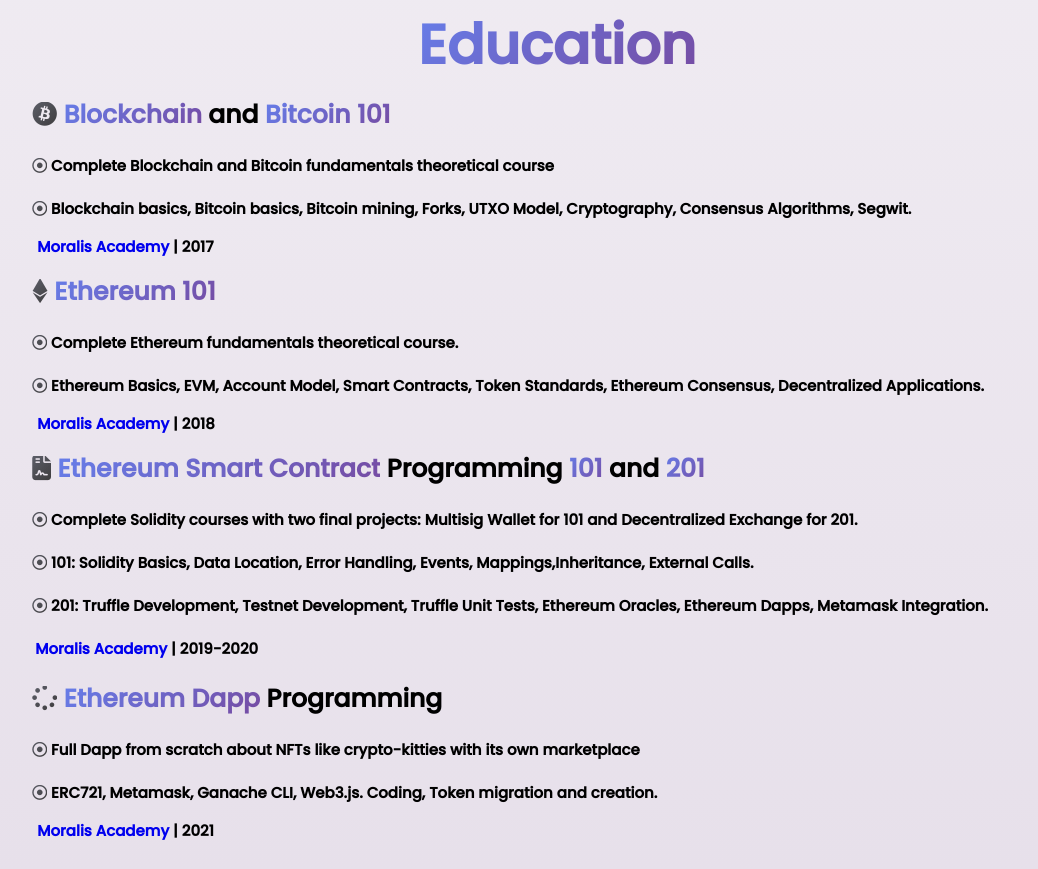
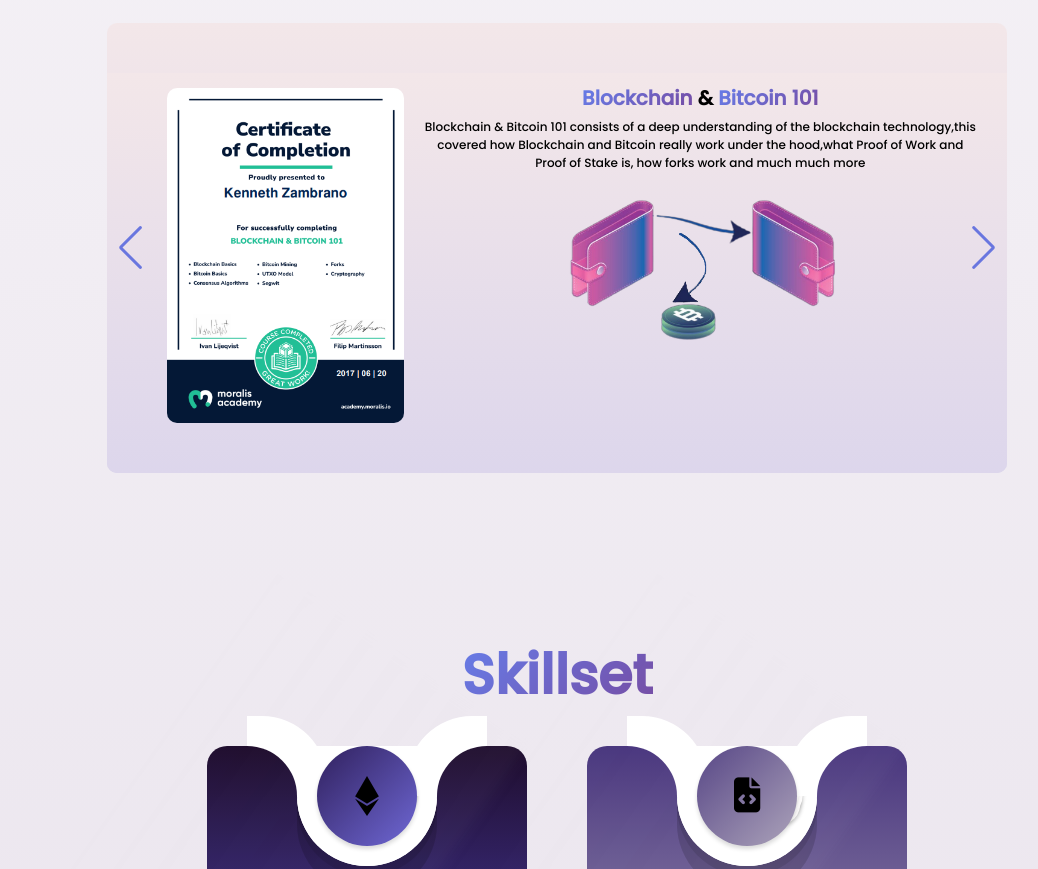
Before and after one commit to Zaria101/keneth.dev, a plain HTML site: page index.html in a window 1280 px wide. Shown: the part 2520-3389 px from the top of the page, without its empty margins (83-1121 px from the left). Drawn offline with nearby package versions, Linux system fonts and the light colour scheme.

Commit message:
Certificate edited

```diff
--- a/index.html
+++ b/index.html
@@ -16,9 +16,7 @@
     <!-- Swiper JS -->
     <link rel="stylesheet" href="https://unpkg.com/swiper@7/swiper-bundle.min.css"/>
 
-    <!-- Chart JS -->
 
-    <script src="https://cdnjs.cloudflare.com/ajax/libs/Chart.js/3.6.2/chart.min.js"></script>
 
   </head>
   <body>
@@ -128,102 +126,115 @@
         <!-- Education -->
       <div class="education-section">
 
-        <h1 class="heading education-heading"><span>Education</span></h1>
-        <div class="content-text">
-          <div class="contentt btc-content">
-            <h1>
-              <i class="fab fa-bitcoin"></i>
-              <span>Blockchain</span> and <span>Bitcoin 101</span>
-            </h1>
-            <p>
-              <i class="far fa-dot-circle"></i> Complete Blockchain and Bitcoin
-              fundamentals theoretical course
-            </p>
-            <p>
-              <i class="far fa-dot-circle"></i> Blockchain basics, Bitcoin
-              basics, Bitcoin mining, Forks, UTXO Model, Cryptography, Consensus
-              Algorithms, Segwit.
-            </p>
-            <div class="date">
-              <p>
-                <a href="https://moralis.io" target="_blank">Moralis Academy</a>
-                | 2017
-              </p>
+        <div class="swiper">
+          <!-- Additional required wrapper -->
+          <div class="swiper-wrapper">
+            <!-- Slides -->
+            <div class="swiper-slide first-slider">
+
+
+              <img src="/Img/Cerftificate-1.png" alt="Certificate-1">
+
+
+
+              <div class="content-first-slide">
+              <h1><span>Blockchain</span> & <span>Bitcoin 101</span></h1>
+              <p>Blockchain & Bitcoin 101 consists of a deep understanding of the blockchain technology,this covered how Blockchain and Bitcoin really work under the hood,what Proof of Work and Proof of Stake is, how forks work and much much more </p>
+
+              <div class="image-slider">
+                <img src="/Img/Blockchain&Bitcoin101.png" alt="Bitcoin101">
+              </div>
+
               </div>
             </div>
 
-          <div class="contentt eth-content">
+            <div class="swiper-slide">
 
-            <h1><i class="fab fa-ethereum"></i> <span>Ethereum 101</span></h1>
-            <p>
-              <i class="far fa-dot-circle"></i> Complete Ethereum fundamentals
-              theoretical course.
-            </p>
-            <p>
-              <i class="far fa-dot-circle"></i> Ethereum Basics, EVM, Account
-              Model, Smart Contracts, Token Standards, Ethereum Consensus,
-              Decentralized Applications.
-            </p>
-            <div class="date">
-              <p>
-                <a href="https://moralis.io" target="_blank">Moralis Academy</a>
-                | 2018
-              </p>
+
+              <img src="/Img/Certificate-2.png" alt="Certificate-2">
+
+
+              <div class="content-second-slide">
+                <h1><span>Ethereum 101</span></h1>
+                <p>Ethereum is a digital platform with which it is possible to create various decentralized applications. It allows you to send cryptocurrency to anyone for a small fee. It also powers apps that anyone can use and no one can take down. It is the world's programmable blockchain.</p>
+
+                <div class="image-slider">
+                  <img src="/Img/Ethereum101.png" alt="Ethereum101">
+                </div>
+
                 </div>
             </div>
 
-          <div class="contentt file-content">
-            <h1>
-              <i class="fas fa-file-contract"></i>
-              <span>Ethereum Smart Contract</span> Programming
-              <span>101</span> and <span>201</span>
-            </h1>
-            <p>
-              <i class="far fa-dot-circle"></i> Complete Solidity courses with
-              two final projects: Multisig Wallet for 101 and Decentralized
-              Exchange for 201.
-            </p>
-            <p>
-              <i class="far fa-dot-circle"></i> 101: Solidity Basics, Data
-              Location, Error Handling, Events, Mappings,Inheritance, External
-              Calls.
-            </p>
-            <p>
-              <i class="far fa-dot-circle"></i> 201: Truffle Development,
-              Testnet Development, Truffle Unit Tests, Ethereum Oracles,
-              Ethereum Dapps, Metamask Integration.
-            </p>
-            <div class="large-date">
-              <p>
-                <a href="https://moralis.io" target="_blank">Moralis Academy</a>
-                | 2019-2020
-              </p>
+            <div class="swiper-slide">
+
+              <img src="/Img/Certificate-3.png" alt="Certificate-3">
+
+
+
+
+              <div class="content-third-slide">
+                <h1><span>Ethereum Dapp</span> Programming</h1>
+                <p> A Dapp (decentralized applications) are what distinguishes the Ethereum network from many other blockchain networks. A decentralized application is a software application that runs over a network and is not controlled by a central authority. </p>
+
+                <div class="image-slider">
+                <img src="/Img/Ethereum_Dapp-removebg-preview.png" alt="Dapp">
+              </div>
+
                 </div>
             </div>
 
-          <div class="contentt spinner-content">
-            <h1>
-               <i class="fas fa-spinner"></i>
-              <span>Ethereum Dapp</span> Programming
-            </h1>
-            <p>
-              <i class="far fa-dot-circle"></i> Full Dapp from scratch about
-              NFTs like crypto-kitties with its own marketplace
-            </p>
-            <p>
-              <i class="far fa-dot-circle"></i> ERC721, Metamask, Ganache CLI,
-              Web3.js. Coding, Token migration and creation.
-            </p>
-            <div class="date">
-              <p>
-                <a href="https://moralis.io" target="_blank">Moralis Academy</a>
-                | 2021
-              </p>
+
+
+
+            <div class="swiper-slide">
+
+              <img src="/Img/Certificate-4.png" alt="Certificate-4">
+
+
+            <div class="content-fourth-slide">
+              <h1><span>Ethereum Smart Contract</span> Programming <span>101</span></h1>
+              <p>Smart contracts are a type of Ethereum account. This means that they have a balance and can send transactions over the network. However, they are not controlled by a user, but are implemented on the network and run as scheduled. </p>
+
+              <div class="image-slider">
+                <img src="/Img/Smart_Contract-removebg-preview.png" alt="Smart-Contract101">
+              </div>
+
+
+              </div>
+
+            </div>
+
+            <div class="swiper-slide">
+
+
+              <img src="/Img/Certificate-5.png" alt="Certificate-5">
+
+
+
+             <div class="content-fifth-slide">
+              <h1><span>Ethereum Smart Contract</span> Programming <span>201</span></h1>
+              <p>The Ethereum Smart Contract Programming 201 takes a deep-dive into the Ethereum ecosystem and explores everything from Web3, Truffle, Unit Testing and Dapps to Ethereum Oracle development. </p>
+
+              <div class="image-slider">
+                <img src="/Img/Smart-Contract_102-removebg-preview.png" alt="Smart-Contract201">
+              </div>
+
+
               </div>
             </div>
+
+
+
+
           </div>
+
+
+          <!-- If we need navigation buttons -->
+          <div class="swiper-button-prev"></div>
+          <div class="swiper-button-next"></div>
+
+
         </div>
-    </section>
 
   </div>
 
--- a/main.js
+++ b/main.js
@@ -87,3 +87,25 @@
 //   },200)
 
 }
+
+
+// Swiper
+
+const swiper = new Swiper('.swiper', {
+  // Optional parameters
+  direction: 'horizontal',
+  loop: true,
+
+ // If we need pagination
+  pagination: {
+    el: '.swiper-pagination',
+  },
+
+  // Navigation arrows
+  navigation: {
+    nextEl: '.swiper-button-next',
+    prevEl: '.swiper-button-prev',
+  },
+
+
+});
--- a/style.css
+++ b/style.css
@@ -407,66 +407,220 @@
   margin-bottom: 70px;
 }
 
-.education-section .content-text .contentt h1 {
-  font-size: 2.5rem;
-  padding: 10px 0px 10px 0px;
-}
-
-.education-section .content-text .contentt p {
-  font-size: 1.5rem;
-  text-align: left;
-  padding: 1rem 0;
-  font-weight: 600;
-}
-
-.education-section .content-text .contentt .date a {
-  font-size: 1.5rem;
-  text-align: left;
-  padding: 1rem 0;
-  font-weight: 600;
-}
-
-.education-section .content-text .contentt i {
-  background: linear-gradient(135deg, #5c5e68 0%, #222121dc 100%);
-  -webkit-text-fill-color: transparent;
-  -webkit-background-clip: text;
-}
-
-.education-section .content-text .contentt .date p {
-  padding: 5px;
-
-}
-
-.education-section .content-text .contentt .large-date {
-  width: 18%;
-}
-
-.education-section .content-text .contentt .large-date a {
-  padding-left: 3px;
-}
-
-.education-section .content-text .contentt .large-date:hover {
-  width: 18%;
-  background: linear-gradient(135deg, #5c5e68 0%, #000000 100%);
-  -webkit-text-fill-color: transparent;
-  -webkit-background-clip: text;
-  box-shadow: 0 .2rem .5rem rgba(0, 0, 0, .6);
-  border-radius: 7px;
-
-}
-
-.education-section .content-text .contentt .date {
-  width: 15%;
-}
-
-.education-section .content-text .contentt .date:hover {
-  background: linear-gradient(135deg, #5c5e68 0%, #000000 100%);
-  -webkit-text-fill-color: transparent;
-  -webkit-background-clip: text;
-  box-shadow: 0 .2rem .5rem rgba(0, 0, 0, .6);
-  border-radius: 7px;
-  width: 15%;
-}
+.swiper {
+  width: 900px;
+  height: 450px;
+  background-image: linear-gradient(to top, #dad4ec 0%, #dad4ec 1%, #f3e7e9 100%);
+  border-radius: 10px;
+  margin-top: 150px;
+}
+
+.swiper-slide {
+  /* text-align: center; */
+  margin-top: 50px;
+  height: 500px;
+  padding: 10px;
+  display: flex;
+  justify-content: center;
+
+}
+
+.first-slider {
+  /* background-color: #272731; */
+  background-image: linear-gradient(to top, #dad4ec 0%, #dad4ec 1%, #f3e7e9 100%);
+}
+
+/* First Slider */
+
+.content-first-slide {
+  padding-left: 20px;
+  padding-right: 20px;
+  text-align: center;
+  color: rgb(0, 0, 0);
+  /* margin-top: 30px; */
+
+}
+
+.content-first-slide h1 {
+  font-size: 2rem;
+}
+
+.content-first-slide p {
+  font-size: 1.2rem;
+  font-weight: 500;
+  padding-top: 5px;
+}
+
+.image-slider {
+  margin-top: -41px;
+  width: 88%;
+}
+
+.image-slider img {
+  width: 78% !important;
+}
+
+/* Ends First Slider */
+
+
+
+.swiper-slide img {
+  width: 33%;
+  border-radius: 10px;
+  /* box-shadow: 0 .2rem .5rem rgba(0, 0, 0, .3); */
+    height: 78%;
+    margin-left: 50px;
+    text-align: center;
+    margin-top: 5px
+}
+
+.swiper-slide img:hover{
+  transition: .4s linear;
+  transform: scale(1.1);
+  z-index: 2;
+  /* box-shadow: 0px 0px 1px #000; */
+}
+
+.swiper-button-prev:after{
+  color:rgb(105, 118, 223);
+}
+
+.swiper-button-next:after{
+  color:rgb(105, 118, 223);
+}
+
+
+/* Second Slider  */
+
+.content-second-slide {
+  padding-left: 20px;
+  padding-right: 20px;
+  text-align: center;
+  color: rgb(0, 0, 0);
+  /* margin-top: 30px; */
+
+}
+
+.content-second-slide h1 {
+  font-size: 2rem;
+}
+
+.content-second-slide p {
+  font-size: 1.2rem;
+  font-weight: 500;
+  padding-top: 5px;
+}
+
+.image-slider {
+  margin-top: -41px;
+  width: 88%;
+}
+
+.image-slider img {
+  width: 78% !important;
+}
+
+/* Ends Second Slider */
+
+
+/* Third Slider */
+
+.content-third-slide {
+  padding-left: 20px;
+  padding-right: 20px;
+  text-align: center;
+  color: rgb(0, 0, 0);
+  /* margin-top: 30px; */
+
+}
+
+.content-third-slide h1 {
+  font-size: 2rem;
+}
+
+.content-third-slide p {
+  font-size: 1.2rem;
+  font-weight: 500;
+  padding-top: 5px;
+}
+
+.image-slider {
+  margin-top: -41px;
+  width: 88%;
+}
+
+.image-slider img {
+  width: 78% !important;
+}
+
+/* Ends Third Slider */
+
+
+
+/* Fourth Slider */
+
+.content-fourth-slide {
+  padding-left: 20px;
+  padding-right: 20px;
+  text-align: center;
+  color: rgb(0, 0, 0);
+  /* margin-top: 30px; */
+
+}
+
+.content-fourth-slide h1 {
+  font-size: 2rem;
+}
+
+.content-fourth-slide p {
+  font-size: 1.2rem;
+  font-weight: 500;
+  padding-top: 5px;
+}
+
+.image-slider {
+  margin-top: -41px;
+  width: 88%;
+}
+
+.image-slider img {
+  width: 78% !important;
+}
+
+/* Ends Fourth Slider */
+
+
+/* Fifth Slider  */
+
+.content-fifth-slide {
+  padding-left: 20px;
+  padding-right: 20px;
+  text-align: center;
+  color: rgb(0, 0, 0);
+  /* margin-top: 30px; */
+
+}
+
+.content-fifth-slide h1 {
+  font-size: 2rem;
+}
+
+.content-fifth-slide p {
+  font-size: 1.2rem;
+  font-weight: 500;
+  padding-top: 5px;
+}
+
+.image-slider {
+  margin-top: -41px;
+  width: 88%;
+}
+
+.image-slider img {
+  width: 78% !important;
+}
+
+/* Ends Fifth Slider */
 
 
 /* Proyects-sections */
```
Also changed, not shown: Img/Blockchain&Bitcoin101.png (added), Img/Cerftificate-1.png (added), Img/Certificate-2.png (added), Img/Certificate-3.png (added), Img/Certificate-4.png (added), Img/Certificate-5.png (added), Img/Ethereum101.png (added), Img/Ethereum_Dapp-removebg-preview.png (added), Img/Smart-Contract_102-removebg-preview.png (added), Img/Smart_Contract-removebg-preview.png (added). Lines whose indentation alone changed are shown as unchanged.
